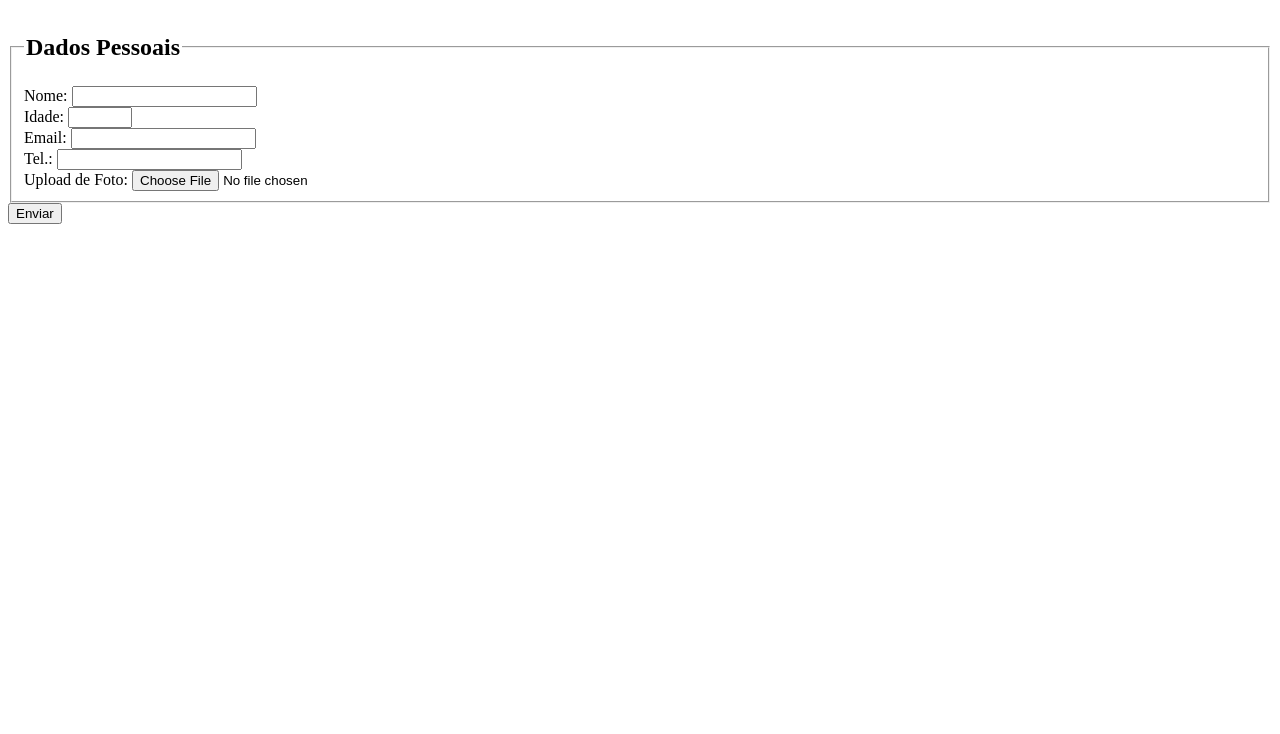
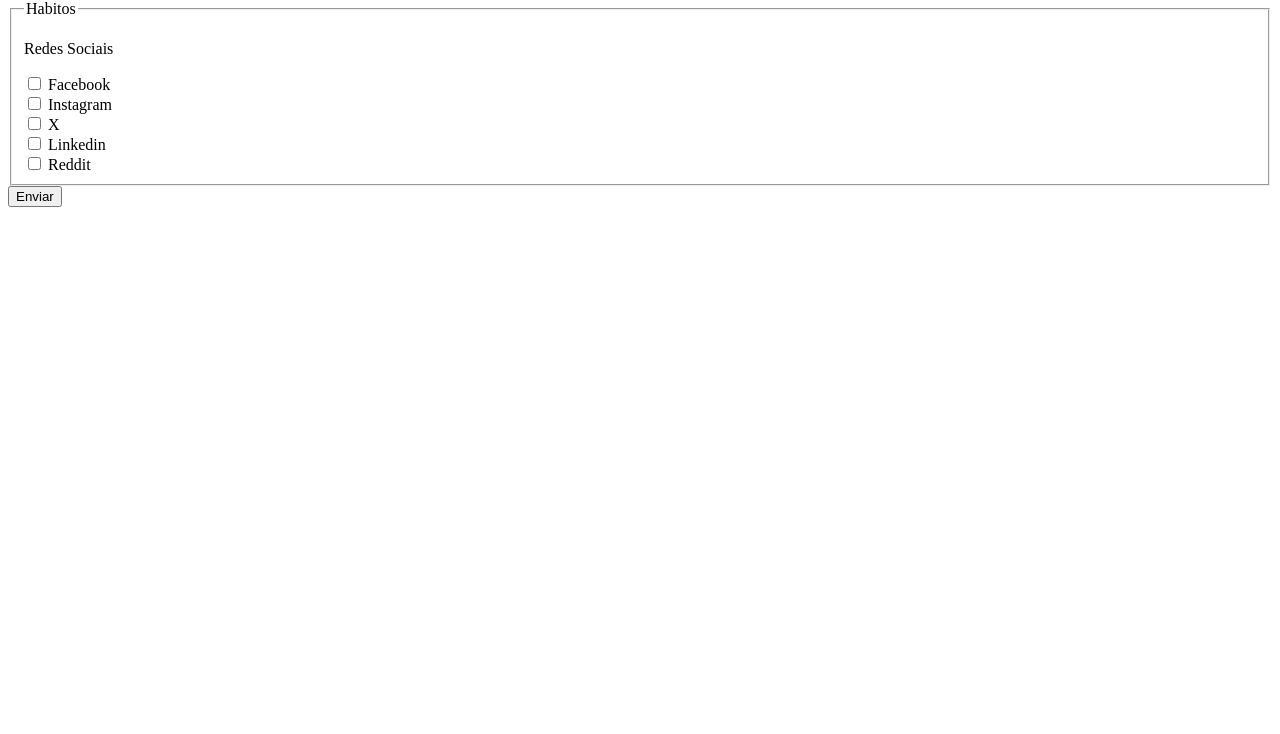
Before and after one commit to enosxs21/culturama, a plain HTML site: page index.html in a window 1280 px wide. Shown: the part 66-800 px from the top of the page. Drawn offline with Linux system fonts and the light colour scheme.

Commit message:
adiciona redes sociais

```diff
--- a/index.html
+++ b/index.html
@@ -1,48 +1,128 @@
-<!DOCTYPE html>
-<html lang="en">
-<head>
-    <meta charset="UTF-8">
-    <meta name="viewport" content="width=device-width, initial-scale=1.0">
-    <title>Pesquisa Culturama</title>
-</head>
 <body>
     <header>
         <h1>Pesquisa Online</h1>
     </header>
 
+    </header>
+
     <section>
         <form action="" method="get">
-            <fieldset>
+         <!--<fieldset>
                 <legend><h2>Dados Pessoais</h2></legend>
                 <label for="userName">Nome:</label>
-                <input type="text" name="userName" required>
-
-                <br>
-
-                <label for="userAge">Idade:</label>
-                <input type="number" name="userAge" required
-                min="12" max="100">
-
-                <br>
-
-                <label for="userEmail">Email:</label>
-                <input type="email" name="userEmail" required>
-
-                <br>
-
-                <label for="userPhoneNumber">Tel.:</label>
-                <input type="tel" name="userPhoneNumber" pattern="[0-9]{11}">
-
+             <h1>Pesquisa Online</h1>
                 <br>
                 <label for="userImage">Upload de Foto:</label>
                 <input type="file" accept="image/* name="userImage>
 
+
+
                 <br>
             </fieldset>
 
-            <button type="summit">Enviar</button>
+
+         <fieldset>
+            <legend>Perfil:</legend>
+            <p>Gênero</p>
+
+                <input type="radio" name="userGender"
+                value="feminino">
+                <label for="userGender">Feminino</label>
+
+
+                <input type="radio" name="userGender"
+                value="masculino">
+                <label for="userGender">Masculino</label>
+
+                <input type="radio" name="userGender"
+                value="nao informado">
+                <label for="userGender">Prefiro não informar</label>
+                <br>
+                <label for="maritalStatus">Estado Civil</label>
+
+                <select name="maritalStatus">
+                    <option value="naoInformado">Selecione...</option>
+                    <option value="solteiro">Solteiro</option>
+                    <option value="casado">Casado</option>
+                    <option value="solteiro">Divorciado</option>
+                    <option value="solteiro">Viuvo</option>
+
+                </select>
+                <br>
+
+                <label for="userState">Estado:</label>
+                <select name="userState" required>
+                    <option value="naoInformado">Selecione...</option>
+                    <option value="acre">Acre</option>
+                    <option value="alagoas">Alagoas</option>
+                    <option value="amapa">Amapá</option>
+                    <option value="amazonas">Amazonas</option>
+                    <option value="bahia">Bahia</option>
+                    <option value="ceara">Ceará</option>
+                    <option value="distritoFederal">Distrito FederaL</option>
+                    <option value="Espirito Santo">Espirito Santo</option>
+                    <option value="goias">Goiás</option>
+                    <option value="maranhao">Maranhão</option>
+                    <option value="matoGrossodoSul">Mato Grosso do Sul</option>
+                    <option value="matoGrosso">Mato Grosso</option>
+                    <option value="minasGerais">Minas Gerais</option>
+                    <option value="para">Pará</option>
+                    <option value="paraiba">Paraíba</option>
+                    <option value="parana">Paraná</option>
+                    <option value="pernambuco">Pernambuco</option>
+                    <option value="piaui">Piauí</option>
+                    <option value="riodeJaneiro">Rio de Janeiro</option>
+                    <option value="rioGrandedoNorte">Rio Grande do Norte</option>
+                    <option value="rioGrandedoSul">Rio Grande do Sul</option>
+                    <option value="rondonia">Rondônia</option>
+                    <option value="roraima">Roraima</option>
+                    <option value="santaCatarina">Santa Catarina</option>
+                    <option value="saoPaulo">São Paulo</option>
+                    <option value="sergipe">Sergipe</option>
+                    <option value="tocantins">Tocantins</option>
+                </select>
+
+                <br>
+
+
+                <label for="userCity">Cidade:</label>
+                <input type="text" name="userCity">
+
+         </fieldset>
+         -->
+         <fieldset>
+            <legend>Habitos</legend>
+            <p>Redes Sociais</p>
+            <input type="checkbox" name="social" value="facebook">
+            <label for="social">Facebook</label>
+
+            <br>
+
+            <input type="checkbox" name="social" value="instagram">
+            <label for="social">Instagram</label>
+
+            <br>
+
+            <input type="checkbox" name="social" value="X">
+            <label for="social">X</label>
+
+            <br>
+
+            <input type="checkbox" name="social" value="linkedin">
+            <label for="social">Linkedin</label>
+
+            <br>
+
+            <input type="checkbox" name="social" value="reddit">
+            <label for="social">Reddit</label>
+
+            <br>
+
+
+         </fieldset>
+
+        <button type="submit">Enviar</button>
+
+
     </form>
     </section>
-
-</body>
-</html>
```
